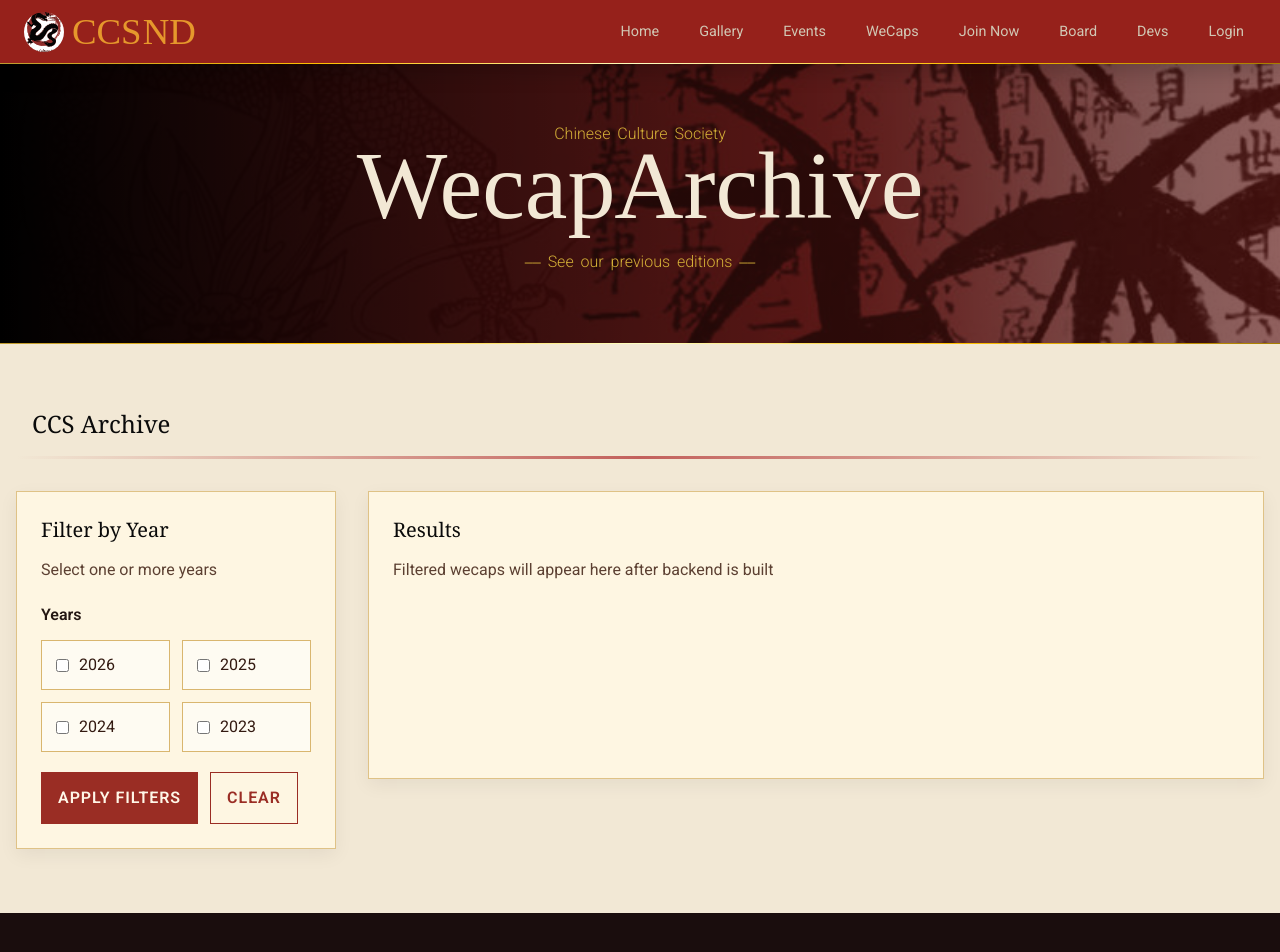
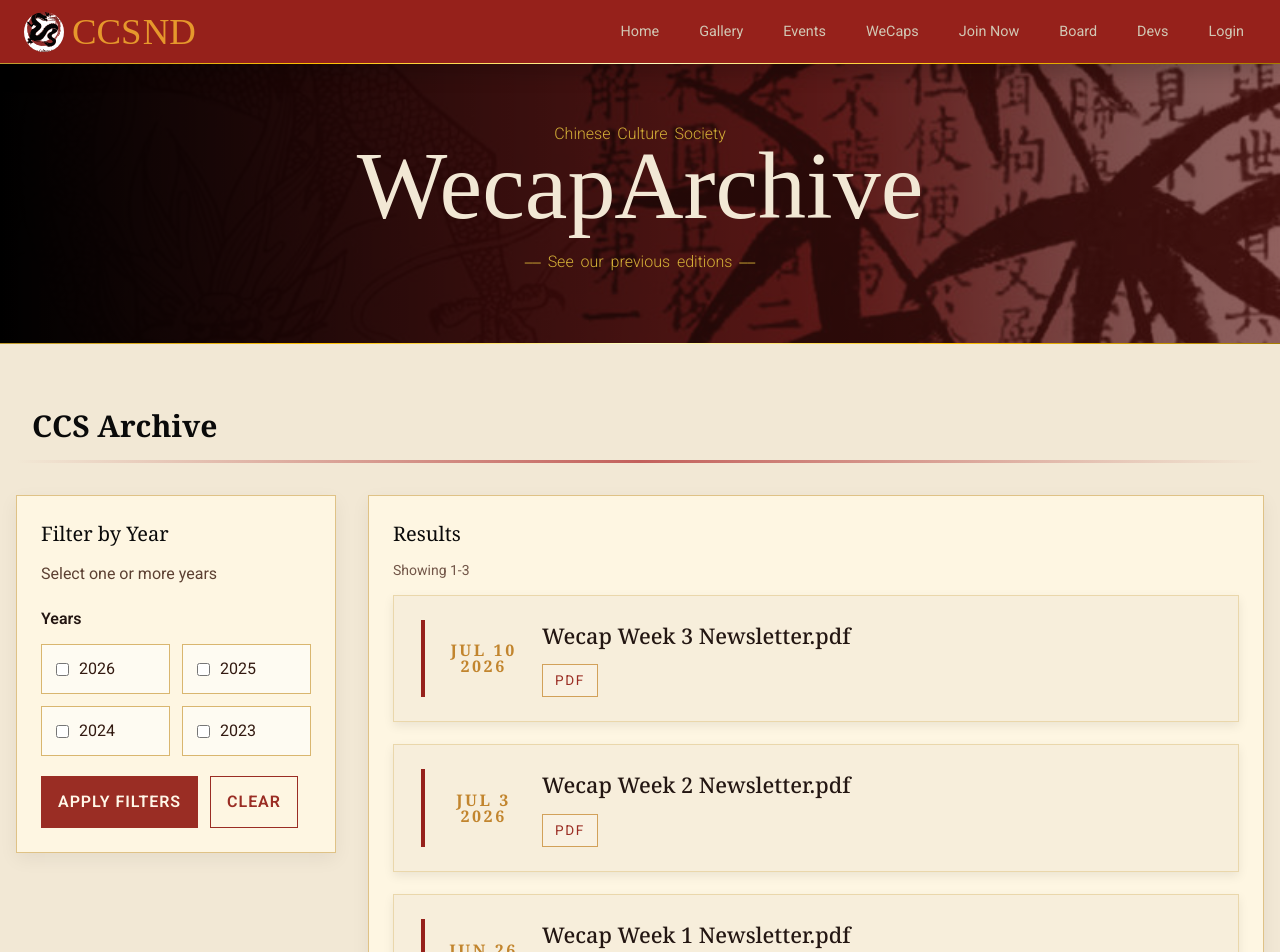
Before and after one commit to loiseaward/CCS-Website, a React (Vite) app in the folder frontend/: page /wecap-archive in a window 1280 px wide. Shown: the top 952 px of the page. Built offline with nearby package versions, Linux system fonts and the light colour scheme; a web font is replaced by a local one.

Commit message:
archive results

```diff
--- a/frontend/pages/Archive.jsx
+++ b/frontend/pages/Archive.jsx
@@ -1,6 +1,14 @@
-import React from 'react';
+import React, { useState } from 'react';
 import '../styles/index.css';
 import { Header } from "../components/Header.jsx";
+import mainPdf from "../assets/samplepdfs/mainpdf.pdf";
+import suppPdf from "../assets/samplepdfs/supppdf.pdf";
+
+const placeholderresults = [
+    { id: 1, file_name: "Week 3 Newsletter.pdf", uploaded_at: "2026-07-10", filePath: mainPdf },
+    { id: 2, file_name: "Week 2 Newsletter.pdf", uploaded_at: "2026-07-03", filePath: suppPdf },
+    { id: 3, file_name: "Week 1 Newsletter.pdf", uploaded_at: "2026-06-26", filePath: suppPdf }
+  ]; //array of info for the pdfs
 
 const WecapCards = (props) =>{
   const issueDate = new Date(props.uploaded_at);
@@ -14,12 +22,12 @@ const WecapCards = (props) =>{
             >
             <span className="wecap-archive-accent" aria-hidden="true" />
             <div className="wecap-archive-date">
-                <span>{issueDate.toLocaleString("en-US", { month: "short" }).toUpperCase()}</span>
+                <span>{issueDate.toLocaleString("en-US", { month: "short" }).toUpperCase()} {issueDate.toLocaleString('default', { day: 'numeric' })}</span>
                 <span>{issueDate.getFullYear()}</span>
             </div>
             <div className="wecap-archive-content">
                 <h4 className="wecap-archive-title nice-font">
-                  Wecap {issueDate.toLocaleDateString()}
+                  Wecap {props.file_name}
                 </h4>
             <div className="wecap-archive-tags simple-font">
                 <span>PDF</span>
@@ -34,13 +42,19 @@ export const Archive = () => {
   const currentYear = new Date().getFullYear();
   const years = Array.from({ length: 4 }, (_, index) => currentYear - index);
 
+  const [wecapsResults, setwecapsResults] = useState(placeholderresults)
+
+  //useffect to load in all at first
+
+  //fetch from backend here and get new array of objects
+
   return (
     <div>
         <Header title="Wecap Archive" subtitle="See our previous editions"/>
 
       <div className="wecap-archive-page">
         <div className="mb-8">
-          <h1 className="nice-font text-start text-2xl !font-normal p-4"> CCS Archive</h1>
+          <h1 className="nice-font text-start text-3xl !font-bold p-4"> CCS Archive</h1>
           <hr className="gradient-line"/>
         </div>
 
@@ -77,9 +91,14 @@ export const Archive = () => {
 
           <section className="wecap-archive-results">
             <h2 className="nice-font text-xl !font-normal">Results</h2>
-            <p className="simple-font wecap-archive-results-note">
-              Filtered wecaps will appear here after backend is built
+            <p className="simple-font mt-3 mb-3 !text-sm !text-[#725648]">
+              Showing 1-{wecapsResults.length}
             </p>
+            <div className="wecap-archive-list">
+              {wecapsResults.map((wecap) => (
+                <WecapCards id={wecap.id} uploaded_at={wecap.uploaded_at} filePath={wecap.filePath} file_name={wecap.file_name}/>
+              ))}
+            </div>
           </section>
           </div>
         </div>
--- a/frontend/pages/Wecap.jsx
+++ b/frontend/pages/Wecap.jsx
@@ -147,12 +147,12 @@ const WecapViewer = () => {
                 >
                   <span className="wecap-archive-accent" aria-hidden="true" />
                   <div className="wecap-archive-date">
-                    <span>{issueDate.toLocaleString("en-US", { month: "short" }).toUpperCase()}</span>
+                    <span>{issueDate.toLocaleString("en-US", { month: "short" }).toUpperCase()} {issueDate.toLocaleString('default', { day: 'numeric' })}</span>
                     <span>{issueDate.getFullYear()}</span>
                   </div>
                   <div className="wecap-archive-content">
                     <h4 className="wecap-archive-title nice-font">
-                      Wecap {issueDate.toLocaleDateString()}
+                      Wecap {doc.file_name}
                     </h4>
                     <div className="wecap-archive-tags simple-font">
                       <span>PDF</span>
--- a/frontend/styles/index.css
+++ b/frontend/styles/index.css
@@ -198,18 +198,18 @@ Retrieved 2026-07-08, License - CC BY-SA 4.0
   display: flex;
   flex-direction: column;
   gap: 1rem;
-  align-items: center;
+  align-items: stretch;
 }
 
 .wecap-archive-card {
   display: flex;
   align-items: center;
   gap: 1.4rem;
-  width: 80%;
-  margin: 3px auto;
+  width: 100%;
+  margin: 3px 0;
   padding: 1.5rem 1.7rem;
-  background: #ede0c4;
-  border: 1px solid #dfc286;
+  background: #f7eedb;
+  border: 1px solid #ead7ab;
   box-shadow: 0 4px 10px rgba(0, 0, 0, 0.08);
   text-decoration: none;
   color: #331a11;
@@ -218,7 +218,7 @@ Retrieved 2026-07-08, License - CC BY-SA 4.0
 
 .wecap-archive-card:hover {
   transform: translateY(-1px);
-  background: #f1e0ba;
+  background: #fbf4e6;
   box-shadow: 0 8px 18px rgba(0, 0, 0, 0.1);
 }
 
```
